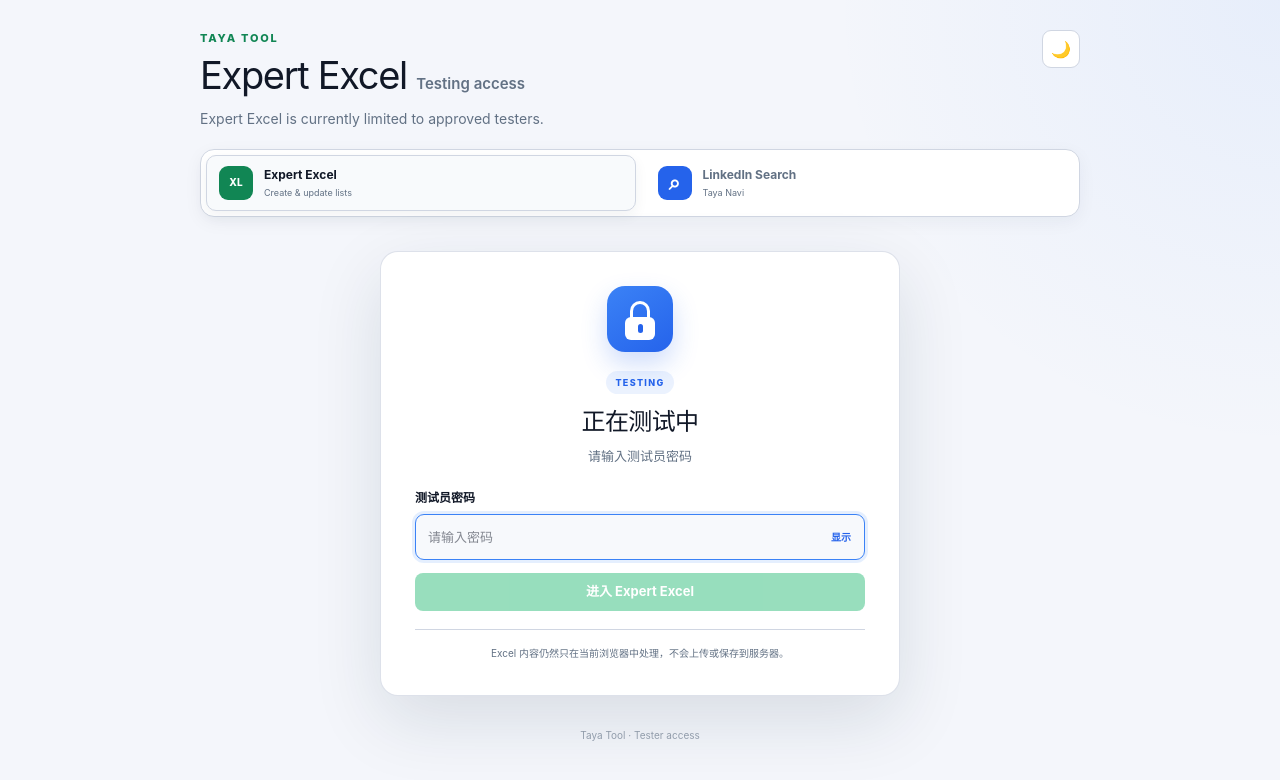
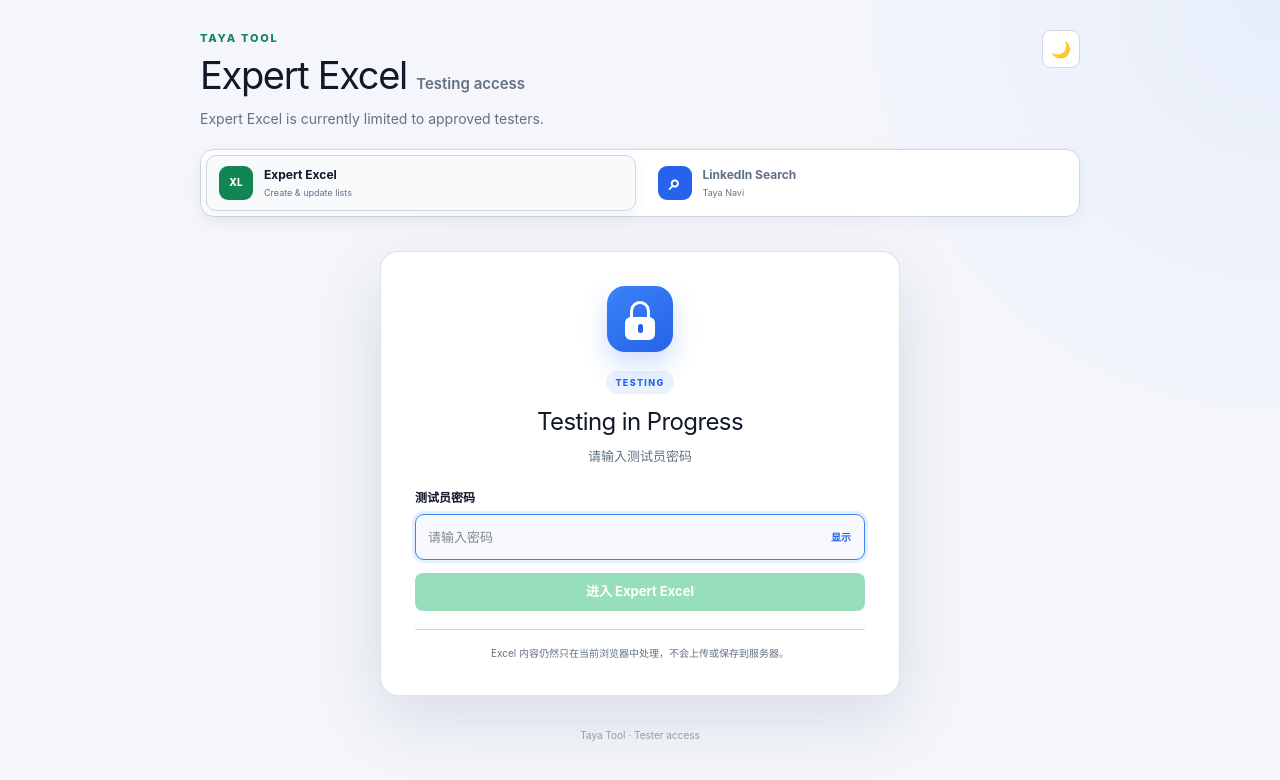
Before and after one commit to tayakaki0315/Taya-Tool, a Next.js app: page / in a window 1280 px wide. Shown: the top 780 px of the page. Built offline with nearby package versions, Linux system fonts and the light colour scheme.

Commit message:
Translate Expert Excel testing status

```diff
--- a/app/page.tsx
+++ b/app/page.tsx
@@ -1156,7 +1156,7 @@
             <span />
           </div>
           <div className="testing-badge">TESTING</div>
-          <h2>正在测试中</h2>
+          <h2>Testing in Progress</h2>
           <p className="access-lead">请输入测试员密码</p>
           <form className="access-form" onSubmit={onSubmit}>
             <label htmlFor="tester-password">测试员密码</label>
```
